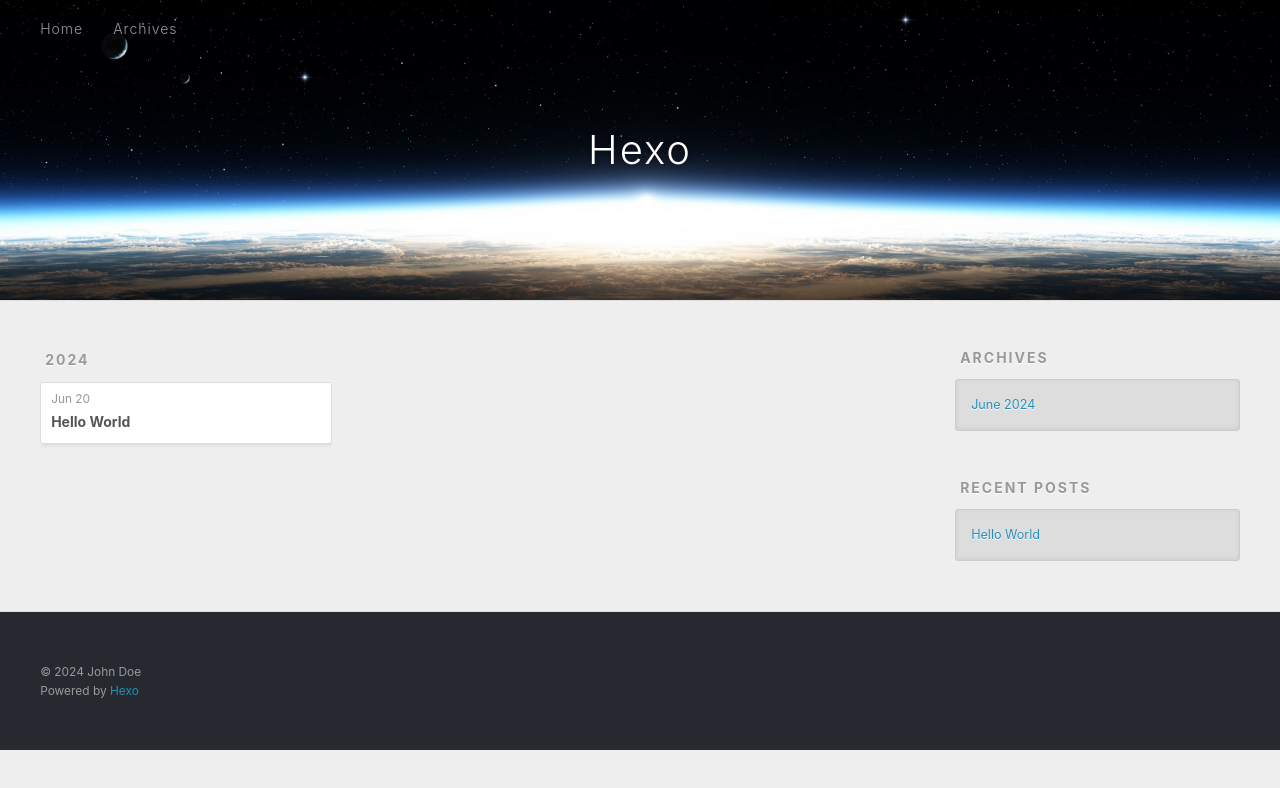
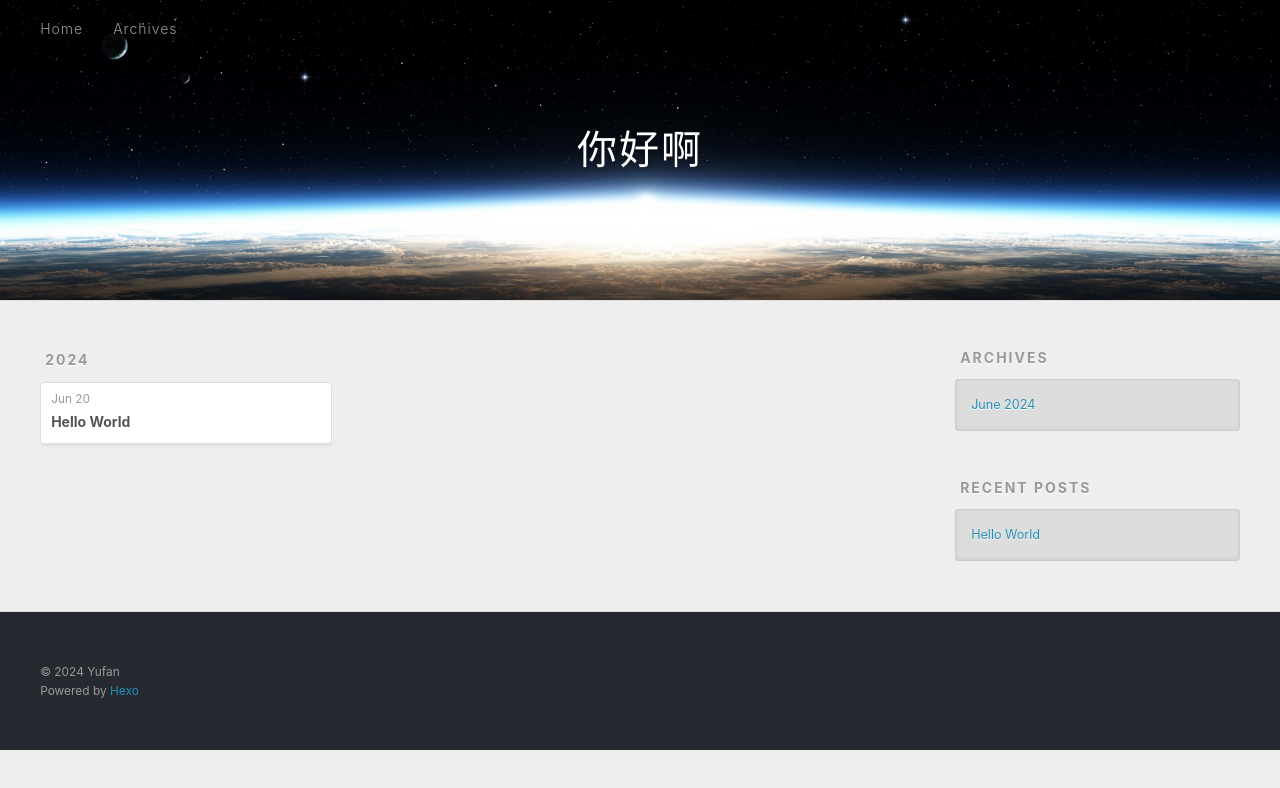
Before and after one commit to RailSatellite/RailSatellite.github.io, a plain HTML site: page archives/2024/06/index.html in a window 1280 px wide. Drawn offline with Linux system fonts and the light colour scheme.

Commit message:
Site updated: 2024-06-21 00:38:55

```diff
--- a/archives/2024/06/index.html
+++ b/archives/2024/06/index.html
@@ -4,17 +4,17 @@
   <meta charset="utf-8">
 
 
-  <title>Archives: 2024/6 | Hexo</title>
+  <title>Archives: 2024/6 | 你好啊</title>
   <meta name="viewport" content="width=device-width, initial-scale=1, shrink-to-fit=no">
   <meta property="og:type" content="website">
-<meta property="og:title" content="Hexo">
+<meta property="og:title" content="你好啊">
 <meta property="og:url" content="http://example.com/archives/2024/06/index.html">
-<meta property="og:site_name" content="Hexo">
+<meta property="og:site_name" content="你好啊">
 <meta property="og:locale" content="en_US">
-<meta property="article:author" content="John Doe">
+<meta property="article:author" content="Yufan">
 <meta name="twitter:card" content="summary">
 
-    <link rel="alternate" href="/atom.xml" title="Hexo" type="application/atom+xml">
+    <link rel="alternate" href="/atom.xml" title="你好啊" type="application/atom+xml">
 
 
     <link rel="shortcut icon" href="/favicon.png">
@@ -39,7 +39,7 @@
   <div id="header-outer" class="outer">
     <div id="header-title" class="inner">
       <h1 id="logo-wrap">
-        <a href="/" id="logo">Hexo</a>
+        <a href="/" id="logo">你好啊</a>
       </h1>
 
     </div>
@@ -147,7 +147,7 @@
   <div class="outer">
     <div id="footer-info" class="inner">
 
-      &copy; 2024 John Doe<br>
+      &copy; 2024 Yufan<br>
       Powered by <a href="https://hexo.io/" target="_blank">Hexo</a>
     </div>
   </div>
```
Also changed, not shown: 2024/06/20/hello-world/index.html (+7 -7 lines), archives/2024/index.html (+7 -7 lines), archives/index.html (+7 -7 lines), index.html (+8 -8 lines).
